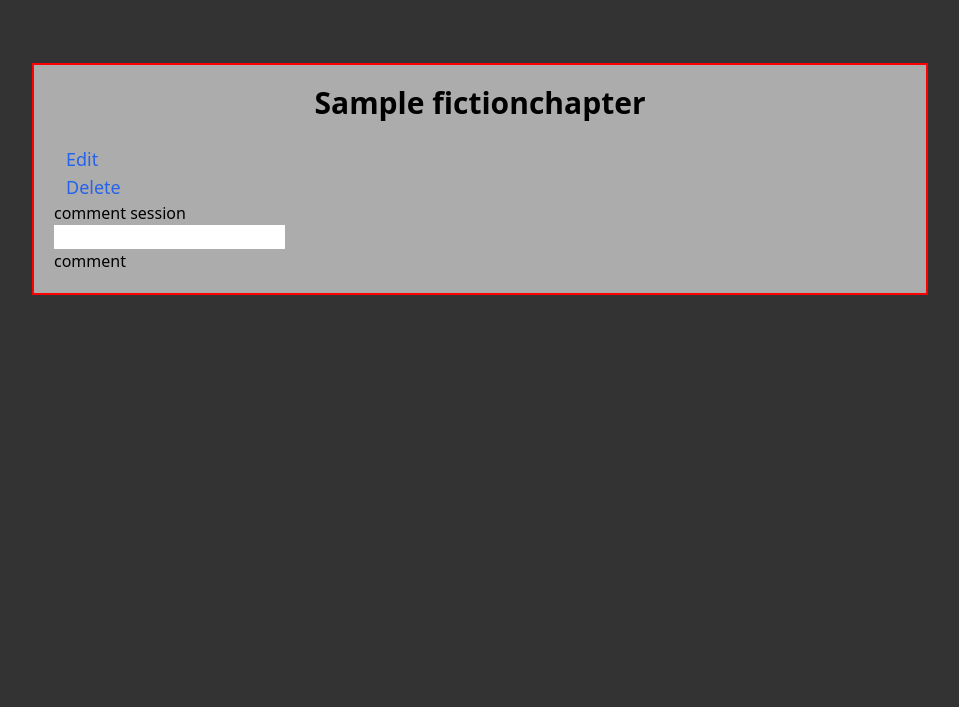
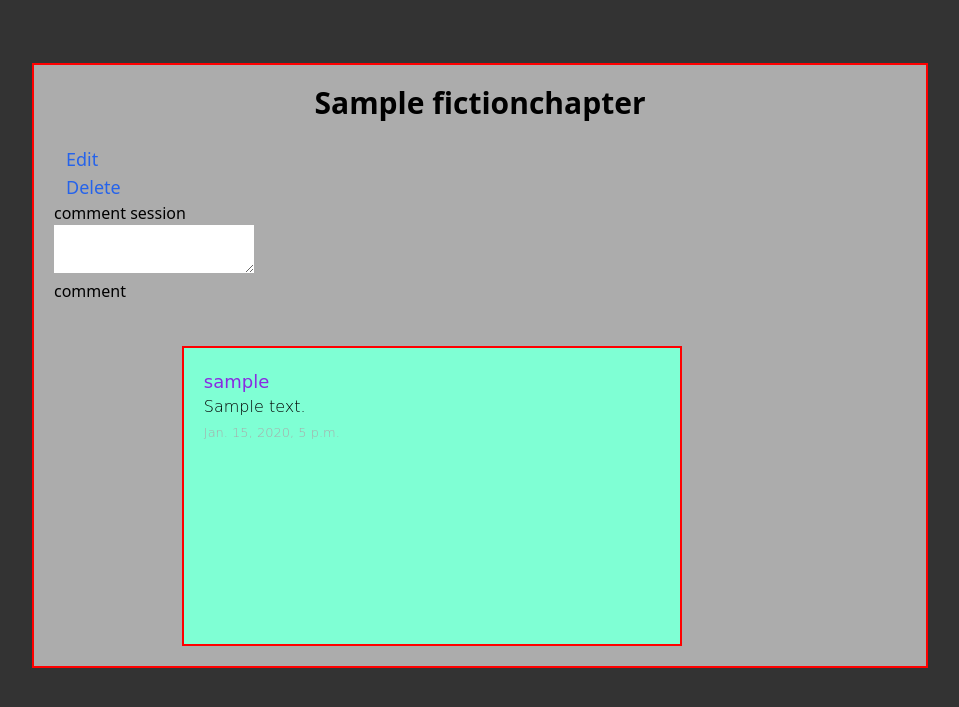
Before and after one commit to chinapat317/Fiction-Fans, a Django app: page /fiction/1/1/ in a window 1280 px wide. Shown: the part 51-758 px from the top of the page, without its empty margins (160-1119 px from the left). Run offline with Django 4.2, Linux system fonts and the light colour scheme; tables that the repository leaves empty hold one stand-in row (values such as "Sample post"); some libraries are stand-ins or nearby versions.

Commit message:
Enhance comment feature
- App can display comment in chapter page(have to refresh to see new comment).

```diff
--- a/fiction_fans/static/css/stylesheet.css
+++ b/fiction_fans/static/css/stylesheet.css
@@ -54,3 +54,30 @@ nav {
     border: 2px solid red;
     overflow: auto;
 }
+
+#content.comment_view {
+    height: 300px;
+    width: 500px;
+    background-color: aquamarine;
+    overflow: scroll;
+}
+
+#content.comment_view h1 {
+    font-family: cursive;
+    font-size: large;
+    font-weight: 400;
+    color: blueviolet;
+}
+
+#content.comment_view p{
+    font-family: cursive;
+    font-size: medium;
+    font-weight: 200;
+}
+
+#content.comment_view date{
+    font-family: cursive;
+    color: darkgray;
+    font-size: small;
+    font-weight: 100;
+}
--- a/fiction_fans/templates/fiction_fans/chapter_page.html
+++ b/fiction_fans/templates/fiction_fans/chapter_page.html
@@ -69,9 +69,19 @@
     {% csrf_token %}
         <fieldset>
         <p>comment session</p>
-        <input type="text" id="comment_text" name="comment_text">
+        <textarea name="comment_text" id="comment_text"></textarea>
         </fieldset>
         <input type="submit" value="comment">
     </form>
 </div>
+
+<!-- comment display section. -->
+<!-- will be change to user link -->
+<div id="content" class="comment_view">
+    {% for comment in fictionchapter.comment_set.all %}
+        <h1>{{ comment.user.get_username }}</h1>
+        <p>{{ comment.text }}</p>
+        <date>{{ comment.comment_date }}</date>
+    {% endfor %}
+</div>
 {% endblock content %}
```
